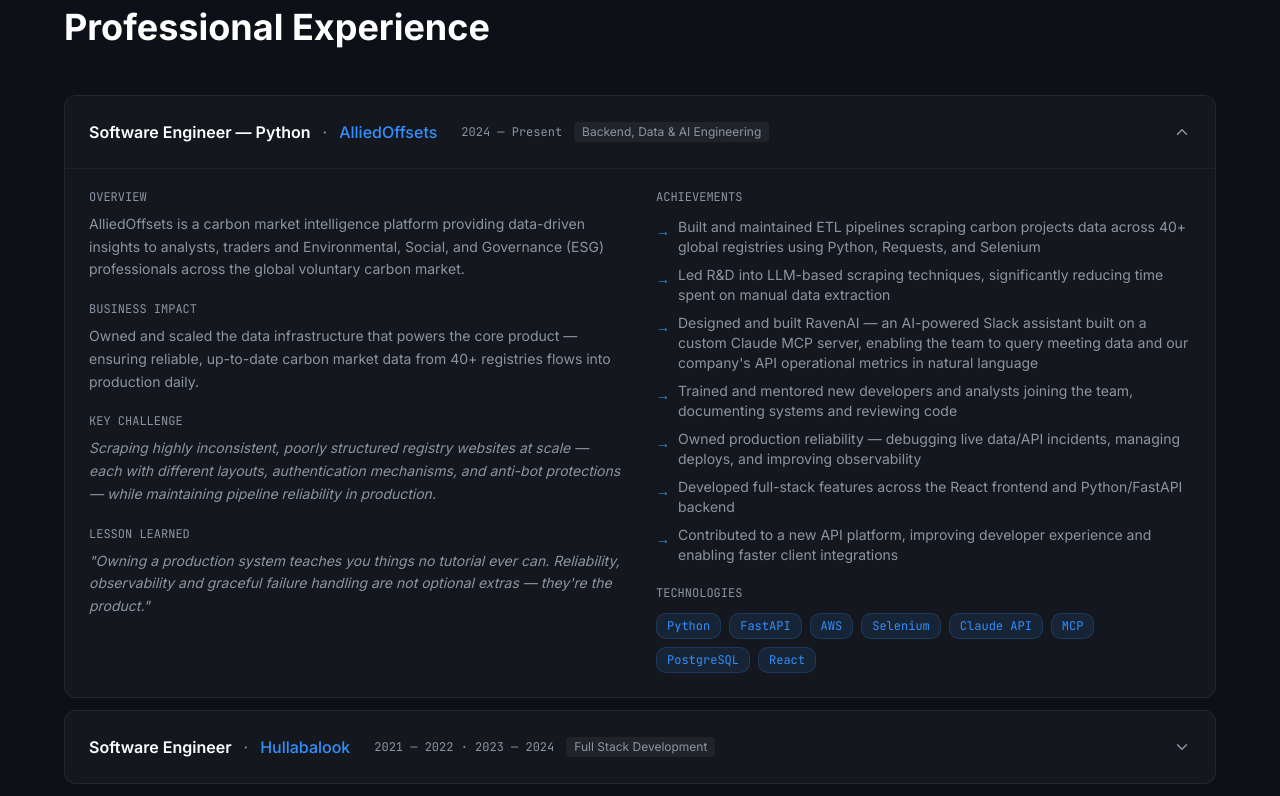
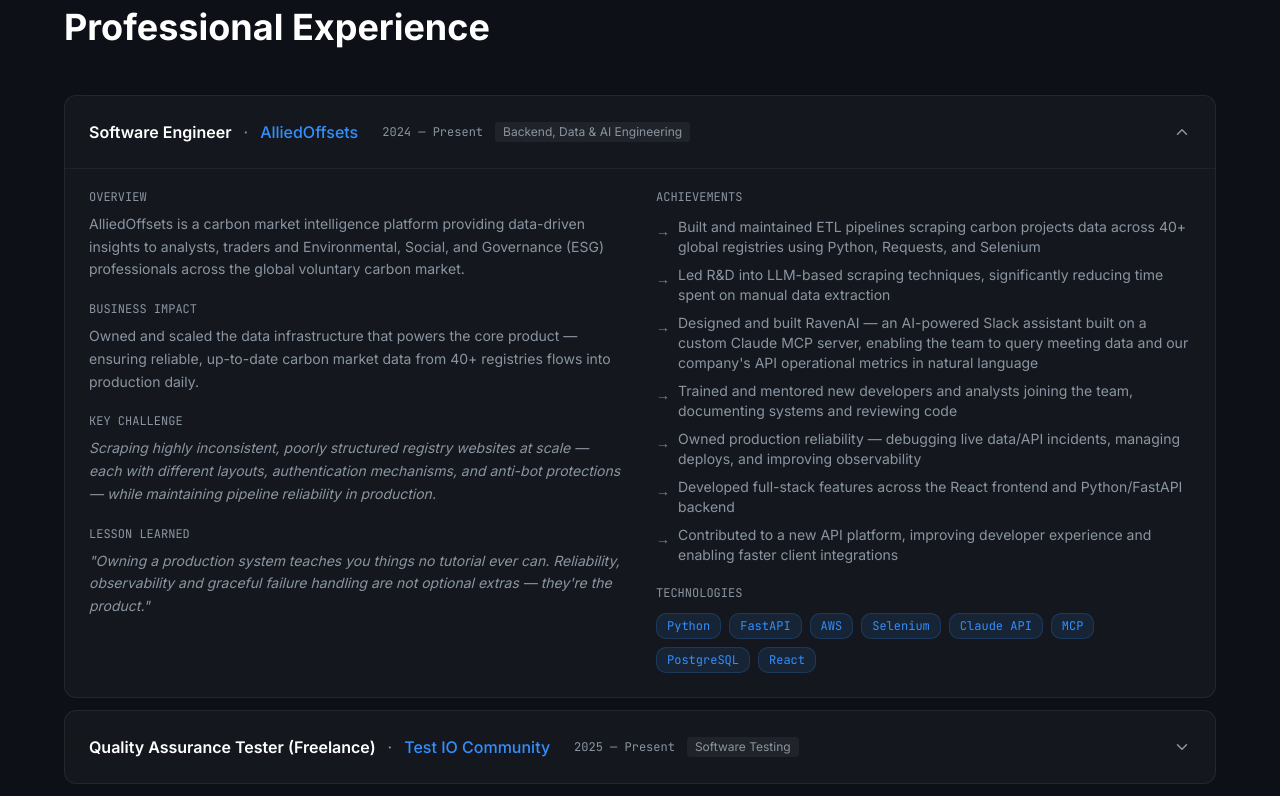
Before and after one commit to ghostbustersrock/luca_santarelli_portfolio_website, a React (Vite) app: page / in a window 1280 px wide. Shown: the part 2420-3216 px from the top of the page. Built offline with nearby package versions, Linux system fonts and the light colour scheme; no server answers.

Commit message:
Improved experience section

```diff
--- a/src/components/portfolio/ExperienceSection.jsx
+++ b/src/components/portfolio/ExperienceSection.jsx
@@ -4,7 +4,7 @@ import { ChevronDown } from "lucide-react";
 
 const experiences = [
   {
-    role: "Software Engineer — Python",
+    role: "Software Engineer",
     company: "AlliedOffsets",
     period: "2024 — Present",
     location: "London, UK",
@@ -23,6 +23,25 @@ const experiences = [
     tags: ["Python", "FastAPI", "AWS", "Selenium", "Claude API", "MCP", "PostgreSQL", "React"],
     challenge: "Scraping highly inconsistent, poorly structured registry websites at scale — each with different layouts, authentication mechanisms, and anti-bot protections — while maintaining pipeline reliability in production.",
     lesson: "Owning a production system teaches you things no tutorial ever can. Reliability, observability and graceful failure handling are not optional extras — they're the product.",
+  },
+  {
+    role: "Quality Assurance Tester (Freelance)",
+    company: "Test IO Community",
+    period: "2025 — Present",
+    location: "Remote",
+    type: "Software Testing",
+    overview: "Test IO is a crowdtesting platform connecting freelance testers with global companies to perform real-world functional, exploratory, and usability testing on web and mobile applications.",
+    impact: "Surfaced defects across a wide range of client products before release, helping teams catch issues real users would hit, and ship higher-quality software faster.",
+    achievements: [
+      "Conducted functional, exploratory, and usability testing on web and mobile applications for a range of global clients",
+      "Identified, documented, and submitted detailed bug reports, including reproduction steps, screenshots, and screen recordings",
+      "Tested across multiple real devices, operating systems, and browsers to surface cross-platform defects",
+      "Applied strong attention to detail to catch edge cases and usability issues within tight test cycles",
+      "Worked independently as a freelance crowd tester, managing testing priorities across concurrent client projects",
+    ],
+    tags: ["Manual Testing", "Exploratory Testing", "Usability Testing", "Bug Reporting", "Cross-browser Testing", "Cross-platform Testing"],
+    challenge: "Thoroughly testing unfamiliar products under tight cycles, working independently as a remote crowd tester without direct access to the development team.",
+    lesson: "Testing sharpened a habit that carries directly into engineering: assume nothing works until you've verified it yourself, and a clear bug report is as valuable as the bug itself.",
   },
   {
     role: "Software Engineer",
```
